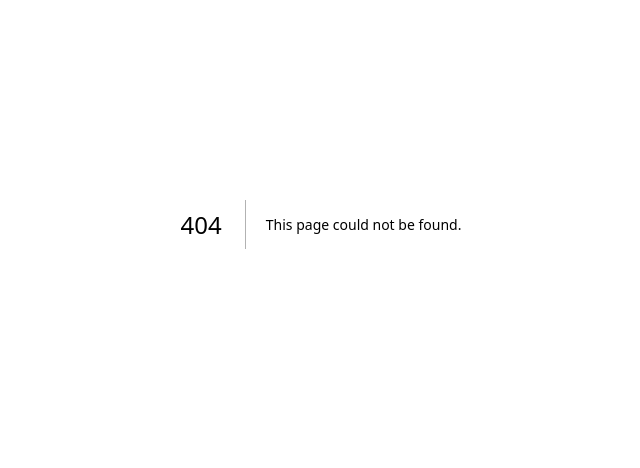
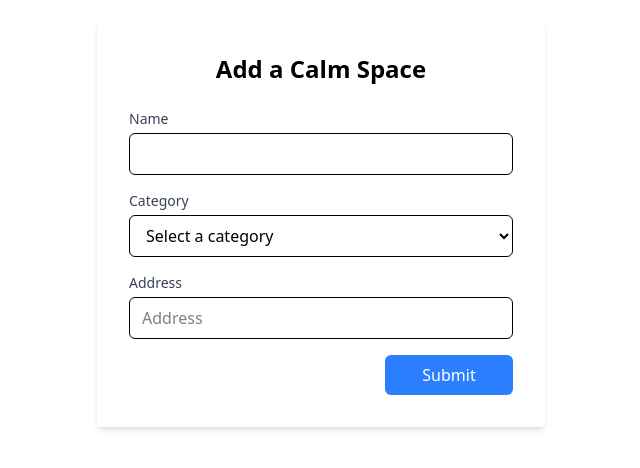
Before and after one commit to AVI-080602/FinalYearProjectOnboarding, a Next.js app in the folder frontend/: page /add-a-calm-space in a window 1280 px wide. Before the commit this address had no page. Shown: the part 176-644 px from the top of the page, without its empty margins (319-959 px from the left). Built offline with nearby package versions, Linux system fonts and the light colour scheme.

Commit message:
AC 2.1.9 Suggest a Calm Space - User can fill in a form to suggest a calm space, including the name, category, desc - UI is drafted, and the form submission is not yet connected to the backend. The form submission will be implemented in a future task.

```diff
--- /dev/null
+++ b/frontend/src/app/add-a-calm-space/page.tsx
@@ -0,0 +1,70 @@
+'use client';
+
+import { useState } from "react";
+import { categoryOptions } from "@/lib/quiet-space-category";
+
+export default function Page() {
+
+    const [formData, setFormData] = useState({
+        name: "",
+        category: "",
+        Address: "",
+    });
+
+    const [successMsg, setSuccessMsg] = useState("");
+
+    function handleSubmit(event: React.FormEvent<HTMLFormElement>) {
+        event.preventDefault();
+
+        setSuccessMsg("Calm space added successfully!");
+    }
+
+    return (
+        <>
+            {successMsg && <p className="mt-4 text-center rounded-md bg-green-50 px-4 py-3 text-green-700">{successMsg}</p>}
+            <div className="flex flex-col items-center justify-center min-h-screen py-2">
+                <form className="w-full max-w-md p-8 space-y-6 bg-white rounded shadow-md" onSubmit={handleSubmit}>
+                    <h2 className="text-2xl font-bold text-center">Add a Calm Space</h2>
+                    <div>
+                        <label htmlFor="name" className="block text-sm font-medium text-gray-700">Name</label>
+                        <input
+                            type="text"
+                            id="name"
+                            name="name"
+                            value={formData.name}
+                            onChange={(e) => setFormData({ ...formData, name: e.target.value })}
+                            className="w-full px-3 py-2 mt-1 border rounded-md focus:outline-none focus:ring focus:border-blue-300" required>
+                        </input>
+                        <label htmlFor="category" className="block text-sm font-medium text-gray-700 mt-4">Category</label>
+                        <select
+                            id="category"
+                            name="category"
+                            value={formData.category}
+                            onChange={(e) => setFormData({ ...formData, category: e.target.value })}
+                            className="w-full px-3 py-2 mt-1 border rounded-md focus:outline-none focus:ring focus:border-blue-300" required>
+                            <option value="">Select a category</option>
+                            {categoryOptions.map((option) => (
+                                <option key={option} value={option}>
+                                    {option}
+                                </option>
+                            ))}
+                        </select>
+                        <label htmlFor="Address" className="block text-sm font-medium text-gray-700 mt-4">Address</label>
+                        <input className="w-full px-3 py-2 mt-1 border rounded-md focus:outline-none focus:ring focus:border-blue-300"
+                            type="text" placeholder="Address"
+                            value={formData.Address}
+                            onChange={(e) => setFormData({...formData, Address: e.target.value})} required>
+                        </input>
+                        <div className="flex justify-end">
+                            <button
+                                type="submit"
+                                className="w-1/3 px-3 py-2 mt-4 text-white bg-blue-500 rounded-md hover:bg-blue-600 focus:outline-none focus:ring focus:border-blue-300">
+                                Submit
+                            </button>
+                        </div>
+                    </div>
+                    </form>
+            </div>
+        </>
+    )
+}
--- a/frontend/src/app/quiet-spaces/page.tsx
+++ b/frontend/src/app/quiet-spaces/page.tsx
@@ -14,22 +14,9 @@ type QuietSpace = {
 };
 
 export default function Page() {
-    const categoryOptions = [
-        "All",
-        "Art Gallery/Museum",
-        "Church",
-        "Drinking Fountain",
-        "Informal Outdoor Facility (Park/Garden/Reserve)",
-        "Library",
-        "Picnic Setting",
-        "Public Toilet",
-        "Seat",
-        "Synagogue",
-    ];
 
     const [selectedCategory, setSelectedCategory] = useState<string[]>([]);
     const [quietSpaces, setQuietSpaces] = useState<QuietSpace[]>([]);
-    const visibleQuietSpaces = quietSpaces.slice(0, 20);
 
     useEffect(() => {
     async function loadQuietSpaces() {
--- /dev/null
+++ b/frontend/src/lib/quiet-space-category.tsx
@@ -0,0 +1,11 @@
+export const categoryOptions = [
+  "Art Gallery/Museum",
+  "Church",
+  "Drinking Fountain",
+  "Informal Outdoor Facility (Park/Garden/Reserve)",
+  "Library",
+  "Picnic Setting",
+  "Public Toilet",
+  "Seat",
+  "Synagogue",
+];
```
